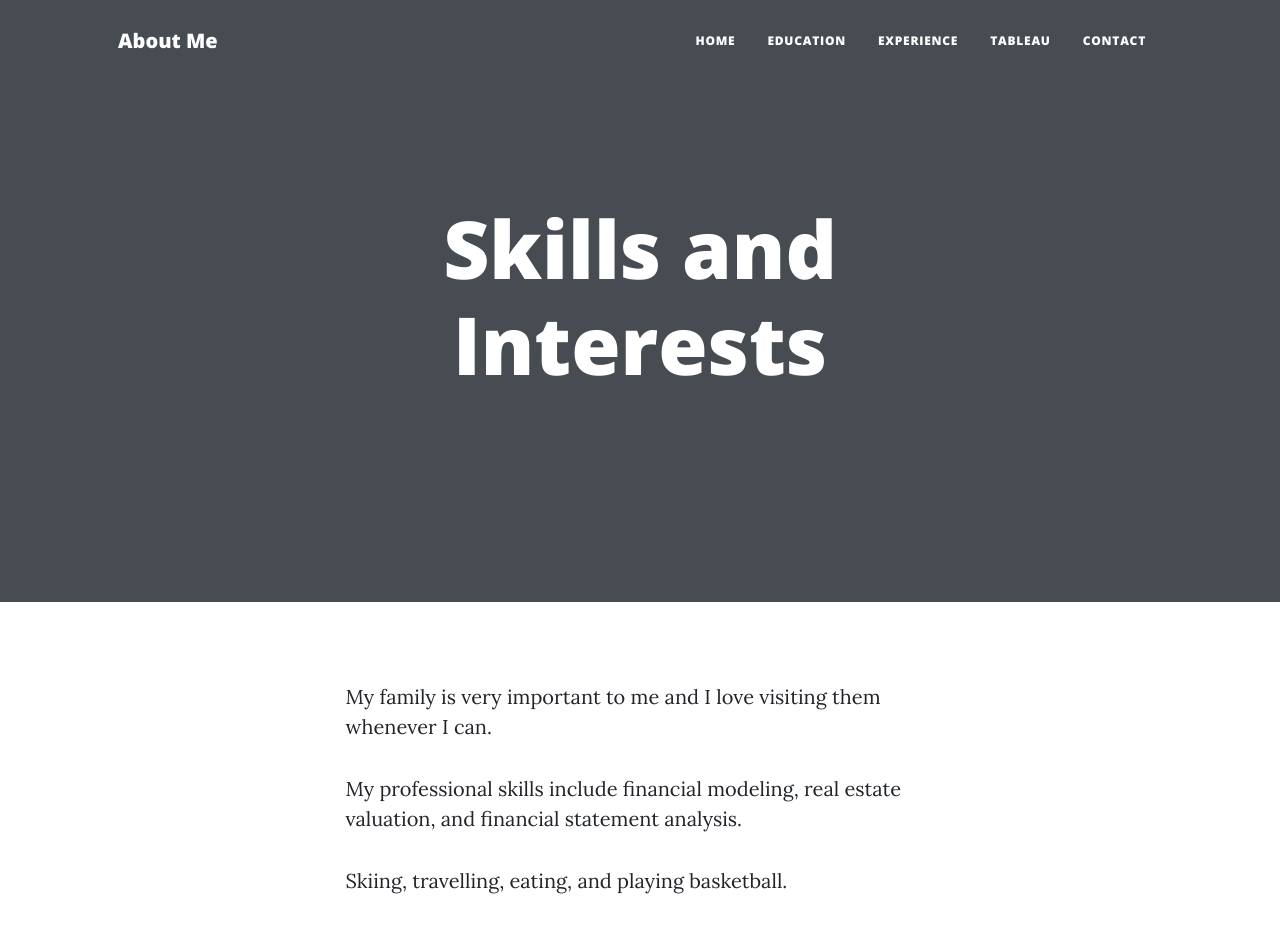
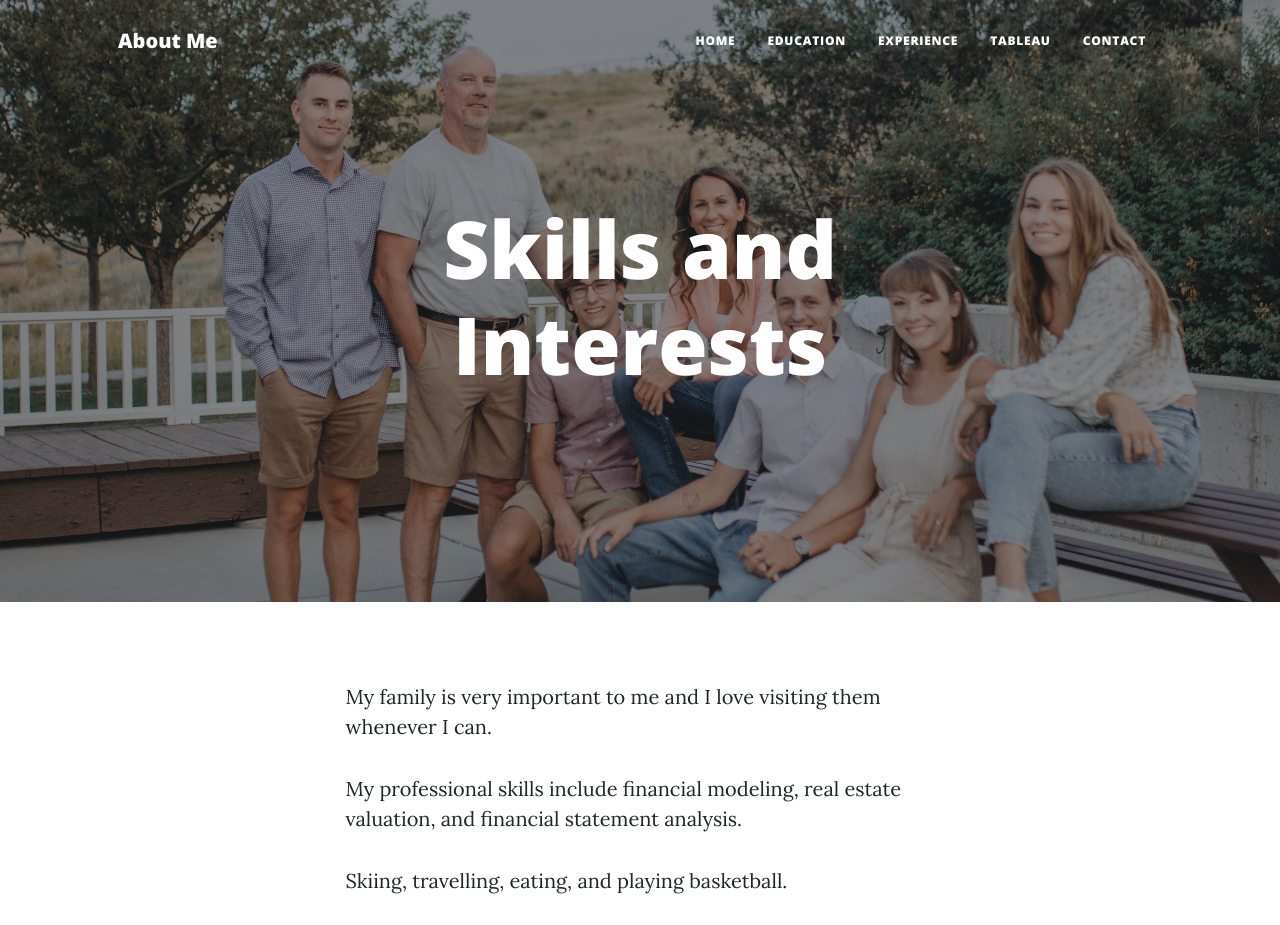
Before and after one commit to starkcalebm/IS201_Final, a plain HTML site: page html/AboutMe.html in a window 1280 px wide. Shown: the top 925 px of the page. Drawn offline with nearby package versions, Linux system fonts and the light colour scheme; the site is published under a folder, as on GitHub Pages, so addresses that start at the root find nothing.

Commit message:
Update AboutMe.html

```diff
--- a/html/AboutMe.html
+++ b/html/AboutMe.html
@@ -37,7 +37,7 @@
             </div>
         </nav>
         <!-- Page Header-->
-        <header class="masthead" style="background-image: url('/images/myfamily.jpg')" alt= "Photo of Caleb and his family">
+        <header class="masthead" style="background-image: url('../images/myfamily.jpg')" alt= "Photo of Caleb and his family">
             <div class="container position-relative px-4 px-lg-5">
                 <div class="row gx-4 gx-lg-5 justify-content-center">
                     <div class="col-md-10 col-lg-8 col-xl-7">
```
